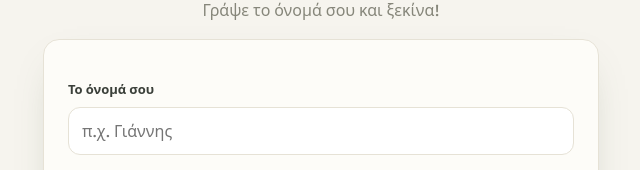
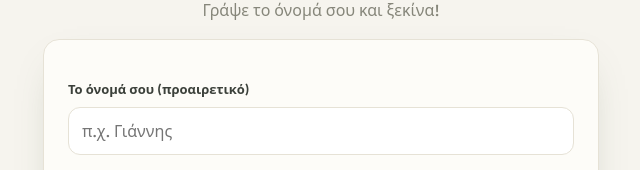
Before and after one commit to gtsak94/wedding-site, a Next.js app: page /quiz in a window 1280 px wide. Shown: the part 128-298 px from the top of the page, without its empty margins (319-959 px from the left). Built offline with nearby package versions, Linux system fonts and the light colour scheme.

Commit message:
Quiz name field marked optional

```diff
--- a/app/quiz/page.jsx
+++ b/app/quiz/page.jsx
@@ -73,7 +73,7 @@ export default function QuizPage() {
         <div className="card r r3">
           {!token && (
             <>
-              <label>Το όνομά σου</label>
+              <label>Το όνομά σου (προαιρετικό)</label>
               <input value={name} onChange={(e) => setName(e.target.value)} placeholder="π.χ. Γιάννης" />
             </>
           )}
```
